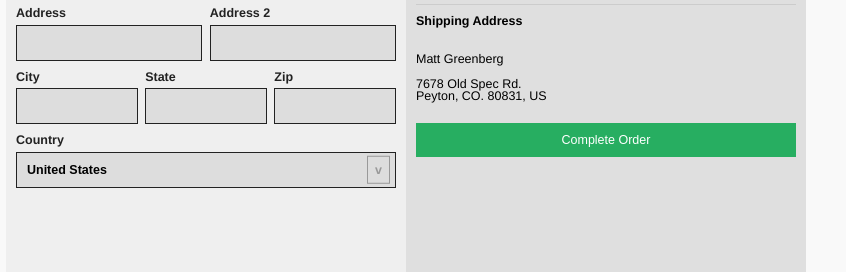
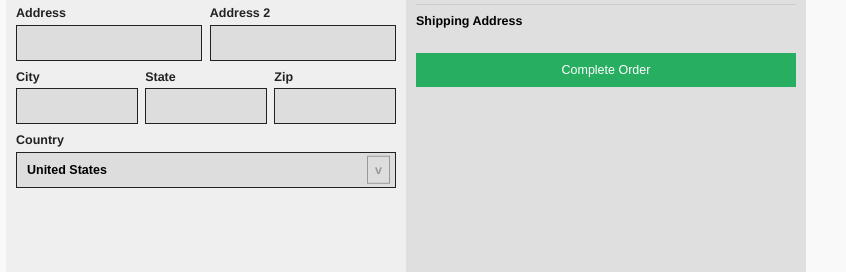
Before and after one commit to mattgreenberg/DFW2_ResponsiveForm, a website: page index.html in a window 1280 px wide. Shown: the part 170-442 px from the top of the page, 434-1280 px from the left. Drawn offline with Linux system fonts and the light colour scheme.

Commit message:
clearing dummy data in html form

```diff
--- a/index.html
+++ b/index.html
@@ -336,7 +336,7 @@
 			<p class="total">Total<span>$20.00</span></p>
 			<div class="shipping_label">
 				<span>Shipping Address</span>
-				<p id="sl">Matt Greenberg<br><br>7678 Old Spec Rd.<br>Peyton, CO. 80831, US</p>
+				<p id="sl"></p>
 			</div>
 			<input id="go" type="submit" name="submit" value="Complete Order">
 		</fieldset>
--- a/scss/utils/_vars.scss
+++ b/scss/utils/_vars.scss
@@ -7,5 +7,3 @@ $breakpoints: (
 
 // Font Family
 $font-family: Helvetica, Ariel, sans-serif;
-
-// Colors
```
